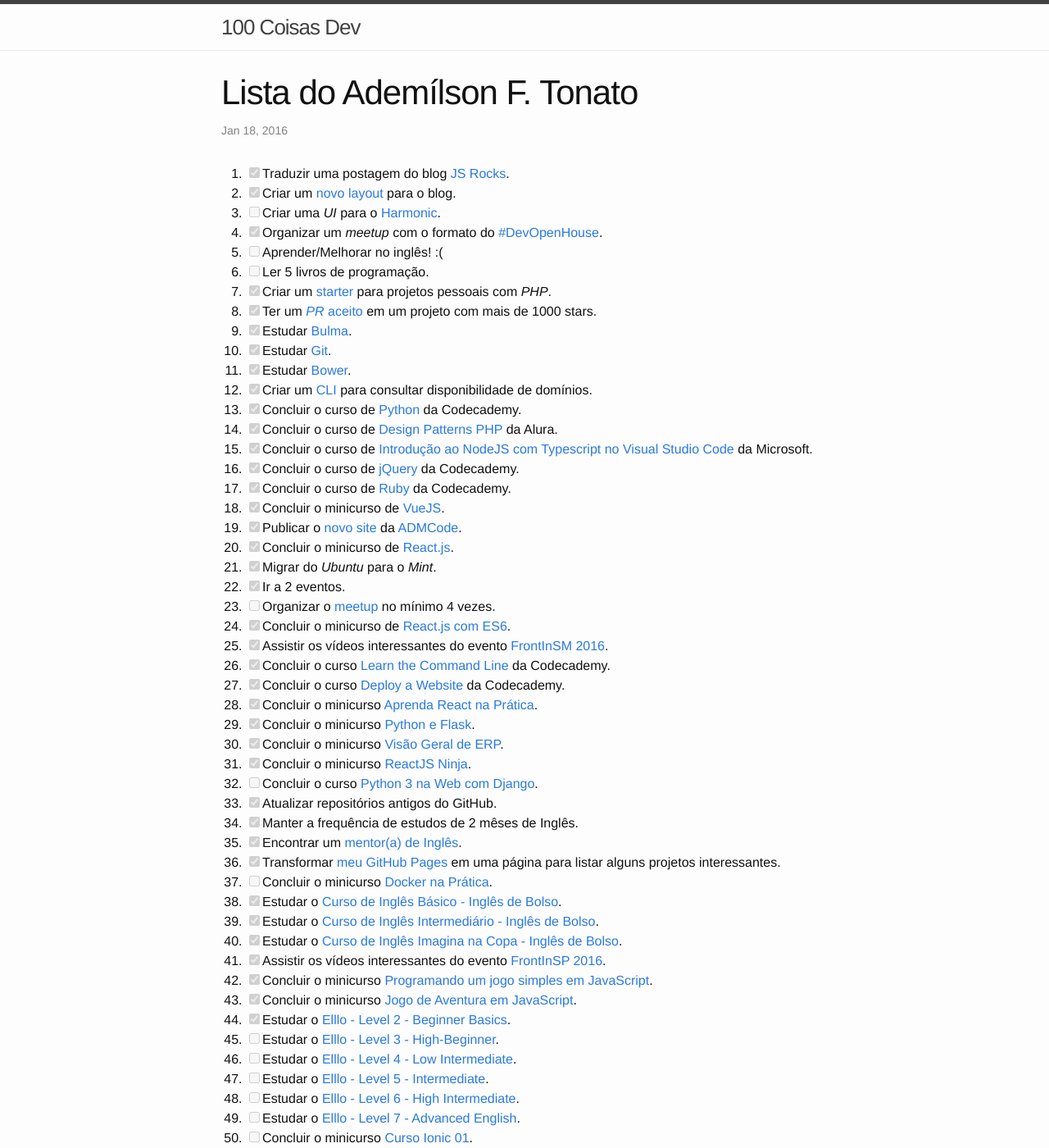
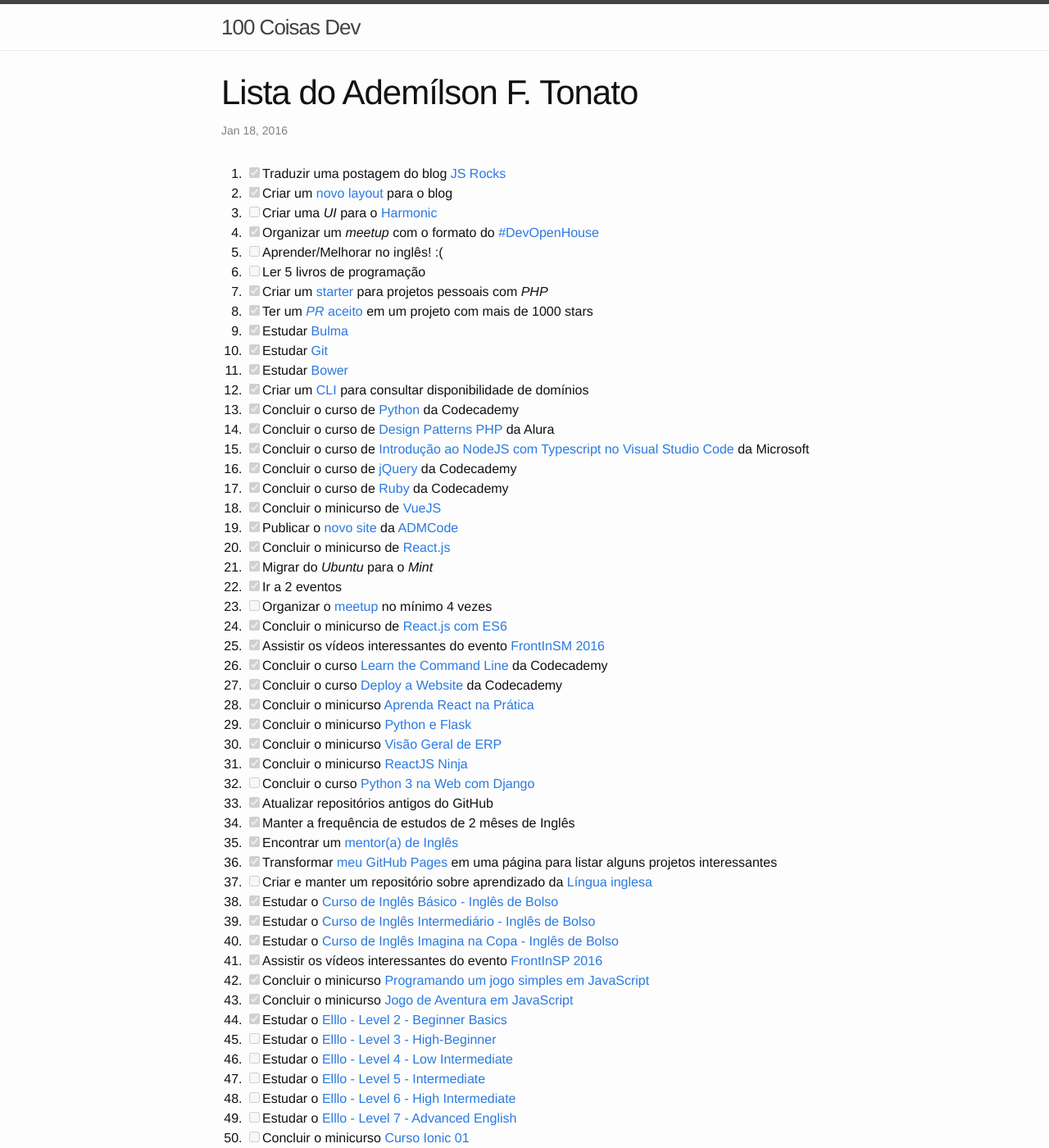
Before and after one commit to leobalter/100-coisas-dev, a Jekyll site: the page built from _posts/listas/2016-01-18-ftonato.markdown, in a window 1280 px wide and 1400 px high. Shown: the whole window at 82% size. Built offline with Jekyll 4.4.1, drawn with Linux system fonts in a browser that asks for light colours; comment, search, counter and statistics services are not loaded; some of the changed text lies outside the part shown.

Commit message:
Refatoração completa
Alterar item que se tornou pago e adicionar algo novo

```diff
--- a/_posts/listas/2016-01-18-ftonato.markdown
+++ b/_posts/listas/2016-01-18-ftonato.markdown
@@ -5,74 +5,74 @@ date:   2016-01-18 15:42:59 -0500
 categories: listas
 ---
 
-1. [x] Traduzir uma postagem do blog [JS Rocks](http://jsrocks.org/).
-2. [x] Criar um [novo layout](https://github.com/ftonato/fuck-feelings/issues/16) para o blog.
-3. [ ] Criar uma *UI* para o [Harmonic](https://github.com/JSRocksHQ/harmonic).
-4. [x] Organizar um *meetup* com o formato do [#DevOpenHouse](https://github.com/ftonato/meetup).
+1. [x] Traduzir uma postagem do blog [JS Rocks](http://jsrocks.org/)
+2. [x] Criar um [novo layout](https://github.com/ftonato/fuck-feelings/issues/16) para o blog
+3. [ ] Criar uma *UI* para o [Harmonic](https://github.com/JSRocksHQ/harmonic)
+4. [x] Organizar um *meetup* com o formato do [#DevOpenHouse](https://github.com/ftonato/meetup)
 5. [ ] Aprender/Melhorar no inglês! :(
-6. [ ] Ler 5 livros de programação.
-7. [x] Criar um [starter](https://github.com/admcode/admcode-starter) para projetos pessoais com *PHP*.
-8. [x] Ter um [_PR_ aceito](https://github.com/css/csso/pull/282) em um projeto com mais de 1000 stars.
-9. [x] Estudar [Bulma](http://bulma.io/).
-10. [x] Estudar [Git](https://github.com/ftonato/github-course).
-11. [x] Estudar [Bower](https://github.com/ftonato/bower-course).
-12. [x] Criar um [CLI](https://github.com/ftonato/registrobr) para consultar disponibilidade de domínios.
-13. [x] Concluir o curso de [Python](https://www.codecademy.com/pt-BR/learn/python) da Codecademy.
-14. [x] Concluir o curso de [Design Patterns PHP](https://www.alura.com.br/curso-online-design-pattern-php) da Alura.
-15. [x] Concluir o curso de [Introdução ao NodeJS com Typescript no Visual Studio Code](https://mva.microsoft.com/pt-br/training-courses/introdu-o-ao-nodejs-com-typescript-no-visual-studio-code-15851?l=BrG7Pho6B_6305192797) da Microsoft.
-16. [x] Concluir o curso de [jQuery](https://www.codecademy.com/pt-BR/learn/jquery) da Codecademy.
-17. [x] Concluir o curso de [Ruby](https://www.codecademy.com/pt-BR/learn/ruby) da Codecademy.
-18. [x] Concluir o minicurso de [VueJS](http://www.vedcasts.com.br/series/vuejs).
-19. [x] Publicar o [novo site](http://admcode.com.br) da [ADMCode](https://github.com/admcode/admcode.com.br).
-20. [x] Concluir o minicurso de [React.js](http://jscasts.teachable.com/courses/comecando-com-react-js).
-21. [x] Migrar do *Ubuntu* para o *Mint*.
-22. [x] Ir a 2 eventos.
-23. [ ] Organizar o [meetup](https://github.com/ftonato/meetup) no mínimo 4 vezes.
-24. [x] Concluir o minicurso de [React.js com ES6](http://jscasts.teachable.com/courses/react-js-com-es6).
-25. [x] Assistir os vídeos interessantes do evento [FrontInSM 2016](https://www.youtube.com/playlist?list=PLg2lQYZDBwOSIaYbxJ5hLYfxkUZndjyAg).
-26. [x] Concluir o curso [Learn the Command Line](https://www.codecademy.com/pt-BR/learn/learn-the-command-line) da Codecademy.
-27. [x] Concluir o curso [Deploy a Website](https://www.codecademy.com/pt-BR/learn/deploy-a-website) da Codecademy.
-28. [x] Concluir o minicurso [Aprenda React na Prática](http://kodezilla.com/courses/introducao-ao-react).
-29. [x] Concluir o minicurso [Python e Flask](http://www.alfamidiaonline.com.br/Turmas.aspx).
-30. [x] Concluir o minicurso [Visão Geral de ERP](http://www.alfamidiaonline.com.br/Turmas.aspx).
-31. [x] Concluir o minicurso [ReactJS Ninja](https://www.youtube.com/playlist?list=PLr4c053wuXU-mP3W_Z8EX_MLaHktns4jf).
-32. [ ] Concluir o curso [Python 3 na Web com Django](https://www.udemy.com/python-3-na-web-com-django-basico-intermediario/).
-33. [x] Atualizar repositórios antigos do GitHub.
-34. [x] Manter a frequência de estudos de 2 mêses de Inglês.
-35. [x] Encontrar um [mentor(a) de Inglês](https://github.com/training-center/mentoria/issues/92).
-36. [x] Transformar [meu GitHub Pages](ftonato.github.io) em uma página para listar alguns projetos interessantes.
-37. [ ] Concluir o minicurso [Docker na Prática](https://codecasts.com.br/lesson/docker-na-pratica-ola-docker).
-38. [x] Estudar o [Curso de Inglês Básico - Inglês de Bolso](https://www.youtube.com/playlist?list=PLifNhj7vtELsE2cxbwCdBjp0xD4sdK4Jb).
-39. [x] Estudar o [Curso de Inglês Intermediário - Inglês de Bolso](https://www.youtube.com/playlist?list=PLifNhj7vtELvpspP9zPxhliWAF1tOJB95).
-40. [x] Estudar o [Curso de Inglês Imagina na Copa - Inglês de Bolso](https://www.youtube.com/playlist?list=PLifNhj7vtELuNI15C3iekKQPelYrwL_zE).
-41. [x] Assistir os vídeos interessantes do evento [FrontInSP 2016](https://www.youtube.com/channel/UCwoGd_KU0OxiVT5r-rPrzWA/videos).
-42. [x] Concluir o minicurso [Programando um jogo simples em JavaScript](http://www.alfamidiaonline.com.br/Turmas.aspx).
-43. [x] Concluir o minicurso [Jogo de Aventura em JavaScript](http://www.alfamidiaonline.com.br/Turmas.aspx).
-44. [x] Estudar o [Elllo - Level 2 - Beginner Basics](http://www.elllo.org/english/beginner/index.htm).
-45. [ ] Estudar o [Elllo - Level 3 - High-Beginner](http://www.elllo.org/english/beginner-3-high.htm).
-46. [ ] Estudar o [Elllo - Level 4 - Low Intermediate](http://www.elllo.org/english/intermediate-4-low.htm).
-47. [ ] Estudar o [Elllo - Level 5 - Intermediate](http://www.elllo.org/english/intermediate-5-mid.htm).
-48. [ ] Estudar o [Elllo - Level 6 - High Intermediate](http://www.elllo.org/english/intermediate-6-high.htm).
-49. [ ] Estudar o [Elllo - Level 7 - Advanced English](http://www.elllo.org/english/advanced.htm).
-50. [ ] Concluir o minicurso [Curso Ionic 01](https://www.youtube.com/playlist?list=PLpP8rO2FXVXTJRTJ2j6rYLKQrQC1XgIra).
-51. [ ] Concluir o minicurso [ Curso Ionic 02 - Finances](https://www.youtube.com/playlist?list=PLpP8rO2FXVXQ1rg4Xc-r52xlSMDGOjO-X).
-52. [ ] Concluir o minicurso [ Curso Ionic 02 - Photo](https://www.youtube.com/playlist?list=PLpP8rO2FXVXQAopw8x7hLSGbkr0AazwQ8).
-53. [x] Ler o [Guia de Desenvolvimento Técnico](https://thoughtworksinc.github.io/guia-de-desenvolvimento-tecnico/).
-54. [x] Criar um [Pomodoro App](https://github.com/ftonato/pomodoro-app) usando *VueJS*.
-55. [x] Criar um [Laboratório](https://github.com/admcodelabschool) para disponibilizar pequenos cursos e testes.
-56. [ ] Disponibilizar um curso/teste no [Laboratório](https://github.com/admcodelabschool).
-57. [ ] Assistir os vídeos interessantes do minicurso [Introdução à Ciência da Computação com Python](https://www.youtube.com/playlist?list=PLcoJJSvnDgcKpOi_UeneTNTIVOigRQwcn).
-58. [x] Assistir os vídeos interessantes do evento [BrazilJS 2016](https://www.youtube.com/playlist?list=PLg2lQYZDBwOTMMnclNPFZdbLPKKYNazXb).
-59. [x] Manter menos de 5 episódios na lista de podcasts não ouvidos - [Inglês Todos os Dias](http://www.domineingles.com.br/category/ingles-todos-os-dias/).
-60. [x] Ter um [_PR_ aceito](https://github.com/julianshapiro/velocity/pull/705) em um projeto com mais de 10000 stars.
-61. [ ] Concluir o curso [Fundamentos do Design Responsivo para a Web](https://br.udacity.com/course/responsive-web-design-fundamentals--ud893/) da Udacity.
-62. [ ] Concluir o curso [Javascript com TDD na prática](https://www.eventick.com.br/javascript-com-tdd-na-pratica) do Willian Justen.
-63. [x] Em [2016 eu quero](https://github.com/ftonato/in-2016-i-want) [ler mais (livros)](http://ftonato.github.io/in-2016-i-want/read-more.html).
-64. [x] Em [2016 eu quero](http://ftonato.github.io/in-2016-i-want/write-more.html) escrever mais artigos técnicos.
-65. [x] Escrever para um [blog famoso](https://braziljs.org/blog/author/ftonato/) #BrazilJS.
-66. [x] Ter três postagens no blog da [BrazilJS](https://braziljs.org/blog/author/ftonato/).
-67. [ ] Ler o livro [You Don't Know JS](https://github.com/getify/You-Dont-Know-JS).
-68. [x] Criar uma [ferramenta](https://github.com/ftonato/modelo-de-processos) para gerenciar informações de um modelo de referência de processo de software.
+6. [ ] Ler 5 livros de programação
+7. [x] Criar um [starter](https://github.com/admcode/admcode-starter) para projetos pessoais com *PHP*
+8. [x] Ter um [_PR_ aceito](https://github.com/css/csso/pull/282) em um projeto com mais de 1000 stars
+9. [x] Estudar [Bulma](http://bulma.io/)
+10. [x] Estudar [Git](https://github.com/ftonato/github-course)
+11. [x] Estudar [Bower](https://github.com/ftonato/bower-course)
+12. [x] Criar um [CLI](https://github.com/ftonato/registrobr) para consultar disponibilidade de domínios
+13. [x] Concluir o curso de [Python](https://www.codecademy.com/pt-BR/learn/python) da Codecademy
+14. [x] Concluir o curso de [Design Patterns PHP](https://www.alura.com.br/curso-online-design-pattern-php) da Alura
+15. [x] Concluir o curso de [Introdução ao NodeJS com Typescript no Visual Studio Code](https://mva.microsoft.com/pt-br/training-courses/introdu-o-ao-nodejs-com-typescript-no-visual-studio-code-15851?l=BrG7Pho6B_6305192797) da Microsoft
+16. [x] Concluir o curso de [jQuery](https://www.codecademy.com/pt-BR/learn/jquery) da Codecademy
+17. [x] Concluir o curso de [Ruby](https://www.codecademy.com/pt-BR/learn/ruby) da Codecademy
+18. [x] Concluir o minicurso de [VueJS](http://www.vedcasts.com.br/series/vuejs)
+19. [x] Publicar o [novo site](http://admcode.com.br) da [ADMCode](https://github.com/admcode/admcode.com.br)
+20. [x] Concluir o minicurso de [React.js](http://jscasts.teachable.com/courses/comecando-com-react-js)
+21. [x] Migrar do *Ubuntu* para o *Mint*
+22. [x] Ir a 2 eventos
+23. [ ] Organizar o [meetup](https://github.com/ftonato/meetup) no mínimo 4 vezes
+24. [x] Concluir o minicurso de [React.js com ES6](http://jscasts.teachable.com/courses/react-js-com-es6)
+25. [x] Assistir os vídeos interessantes do evento [FrontInSM 2016](https://www.youtube.com/playlist?list=PLg2lQYZDBwOSIaYbxJ5hLYfxkUZndjyAg)
+26. [x] Concluir o curso [Learn the Command Line](https://www.codecademy.com/pt-BR/learn/learn-the-command-line) da Codecademy
+27. [x] Concluir o curso [Deploy a Website](https://www.codecademy.com/pt-BR/learn/deploy-a-website) da Codecademy
+28. [x] Concluir o minicurso [Aprenda React na Prática](http://kodezilla.com/courses/introducao-ao-react)
+29. [x] Concluir o minicurso [Python e Flask](http://www.alfamidiaonline.com.br/Turmas.aspx)
+30. [x] Concluir o minicurso [Visão Geral de ERP](http://www.alfamidiaonline.com.br/Turmas.aspx)
+31. [x] Concluir o minicurso [ReactJS Ninja](https://www.youtube.com/playlist?list=PLr4c053wuXU-mP3W_Z8EX_MLaHktns4jf)
+32. [ ] Concluir o curso [Python 3 na Web com Django](https://www.udemy.com/python-3-na-web-com-django-basico-intermediario/)
+33. [x] Atualizar repositórios antigos do GitHub
+34. [x] Manter a frequência de estudos de 2 mêses de Inglês
+35. [x] Encontrar um [mentor(a) de Inglês](https://github.com/training-center/mentoria/issues/92)
+36. [x] Transformar [meu GitHub Pages](ftonato.github.io) em uma página para listar alguns projetos interessantes
+37. [ ] Criar e manter um repositório sobre aprendizado da [Língua inglesa](https://github.com/ftonato/learn-english)
+38. [x] Estudar o [Curso de Inglês Básico - Inglês de Bolso](https://www.youtube.com/playlist?list=PLifNhj7vtELsE2cxbwCdBjp0xD4sdK4Jb)
+39. [x] Estudar o [Curso de Inglês Intermediário - Inglês de Bolso](https://www.youtube.com/playlist?list=PLifNhj7vtELvpspP9zPxhliWAF1tOJB95)
+40. [x] Estudar o [Curso de Inglês Imagina na Copa - Inglês de Bolso](https://www.youtube.com/playlist?list=PLifNhj7vtELuNI15C3iekKQPelYrwL_zE)
+41. [x] Assistir os vídeos interessantes do evento [FrontInSP 2016](https://www.youtube.com/channel/UCwoGd_KU0OxiVT5r-rPrzWA/videos)
+42. [x] Concluir o minicurso [Programando um jogo simples em JavaScript](http://www.alfamidiaonline.com.br/Turmas.aspx)
+43. [x] Concluir o minicurso [Jogo de Aventura em JavaScript](http://www.alfamidiaonline.com.br/Turmas.aspx)
+44. [x] Estudar o [Elllo - Level 2 - Beginner Basics](http://www.elllo.org/english/beginner/index.htm)
+45. [ ] Estudar o [Elllo - Level 3 - High-Beginner](http://www.elllo.org/english/beginner-3-high.htm)
+46. [ ] Estudar o [Elllo - Level 4 - Low Intermediate](http://www.elllo.org/english/intermediate-4-low.htm)
+47. [ ] Estudar o [Elllo - Level 5 - Intermediate](http://www.elllo.org/english/intermediate-5-mid.htm)
+48. [ ] Estudar o [Elllo - Level 6 - High Intermediate](http://www.elllo.org/english/intermediate-6-high.htm)
+49. [ ] Estudar o [Elllo - Level 7 - Advanced English](http://www.elllo.org/english/advanced.htm)
+50. [ ] Concluir o minicurso [Curso Ionic 01](https://www.youtube.com/playlist?list=PLpP8rO2FXVXTJRTJ2j6rYLKQrQC1XgIra)
+51. [ ] Concluir o minicurso [ Curso Ionic 02 - Finances](https://www.youtube.com/playlist?list=PLpP8rO2FXVXQ1rg4Xc-r52xlSMDGOjO-X)
+52. [ ] Concluir o minicurso [ Curso Ionic 02 - Photo](https://www.youtube.com/playlist?list=PLpP8rO2FXVXQAopw8x7hLSGbkr0AazwQ8)
+53. [x] Ler o [Guia de Desenvolvimento Técnico](https://thoughtworksinc.github.io/guia-de-desenvolvimento-tecnico/)
+54. [x] Criar um [Pomodoro App](https://github.com/ftonato/pomodoro-app) usando *VueJS*
+55. [x] Criar um [Laboratório](https://github.com/admcodelabschool) para disponibilizar pequenos cursos e testes
+56. [ ] Disponibilizar um curso/teste no [Laboratório](https://github.com/admcodelabschool)
+57. [ ] Assistir os vídeos interessantes do minicurso [Introdução à Ciência da Computação com Python](https://www.youtube.com/playlist?list=PLcoJJSvnDgcKpOi_UeneTNTIVOigRQwcn)
+58. [x] Assistir os vídeos interessantes do evento [BrazilJS 2016](https://www.youtube.com/playlist?list=PLg2lQYZDBwOTMMnclNPFZdbLPKKYNazXb)
+59. [x] Manter menos de 5 episódios na lista de podcasts não ouvidos - [Inglês Todos os Dias](http://www.domineingles.com.br/category/ingles-todos-os-dias/)
+60. [x] Ter um [_PR_ aceito](https://github.com/julianshapiro/velocity/pull/705) em um projeto com mais de 10000 stars
+61. [ ] Concluir o curso [Fundamentos do Design Responsivo para a Web](https://br.udacity.com/course/responsive-web-design-fundamentals--ud893/) da Udacity
+62. [ ] Concluir o curso [Javascript com TDD na prática](https://www.eventick.com.br/javascript-com-tdd-na-pratica) do Willian Justen
+63. [x] Em [2016 eu quero](https://github.com/ftonato/in-2016-i-want) [ler mais (livros)](http://ftonato.github.io/in-2016-i-want/read-more.html)
+64. [x] Em [2016 eu quero](http://ftonato.github.io/in-2016-i-want/write-more.html) escrever mais artigos técnicos
+65. [x] Escrever para um [blog famoso](https://braziljs.org/blog/author/ftonato/) #BrazilJS
+66. [x] Ter três postagens no blog da [BrazilJS](https://braziljs.org/blog/author/ftonato/)
+67. [ ] Ler o livro [You Don't Know JS](https://github.com/getify/You-Dont-Know-JS)
+68. [x] Criar uma [ferramenta](https://github.com/ftonato/modelo-de-processos) para gerenciar informações de um modelo de referência de processo de software
 69. [ ] Estudar o [English Speaking Basics I](http://www.talkenglish.com/speaking/basics/speaking_basics_i.aspx)
 70. [ ] Estudar o [English Speaking Basics II](http://www.talkenglish.com/speaking/basics/speaking_basics_ii.aspx)
 71. [ ] Estudar o [English Speaking Basics III](http://www.talkenglish.com/speaking/basics/speaking_basics_iii.aspx)
```
